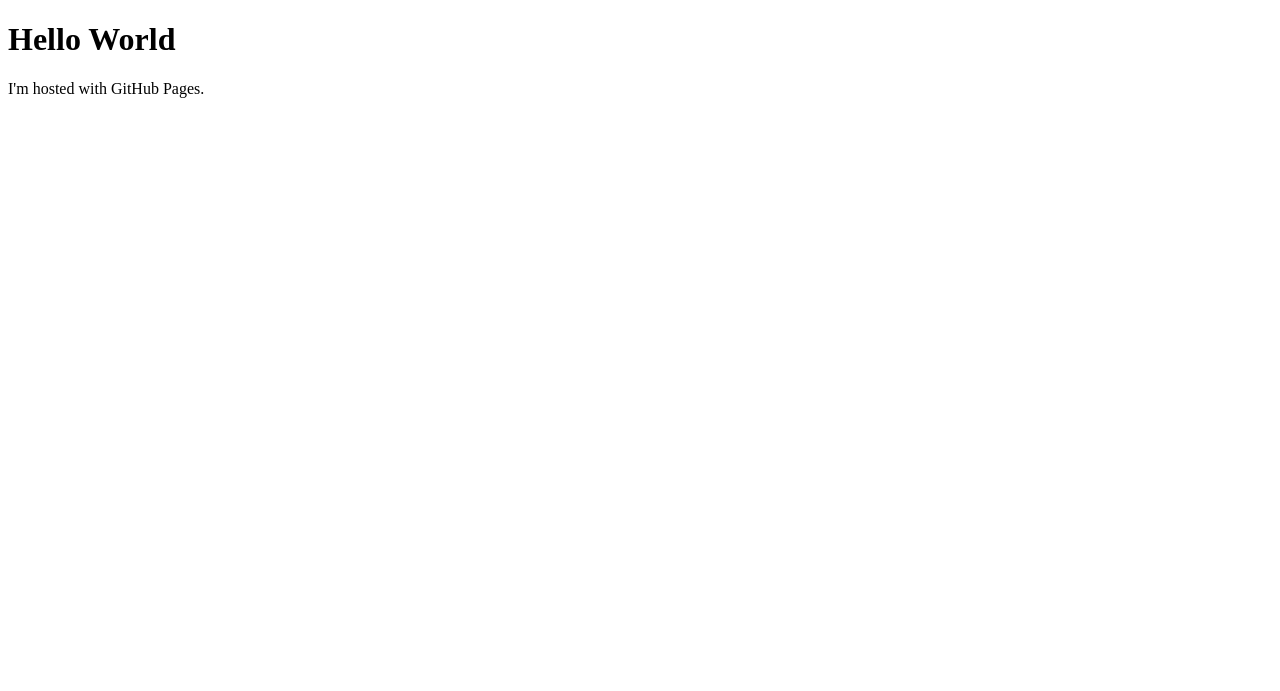
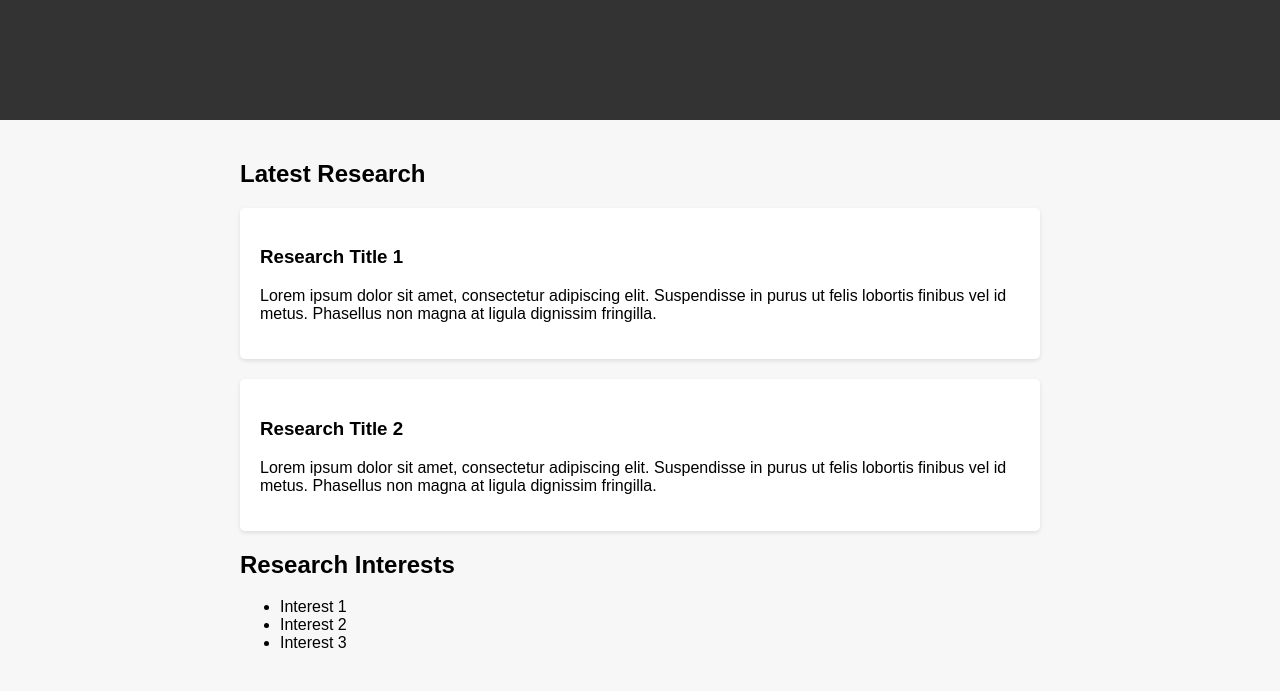
Before and after one commit to lorenzbaraldi/lorenzbaraldi.github.io, a plain HTML site: page index.html in a window 1280 px wide. Drawn offline with Linux system fonts and the light colour scheme.

Commit message:
Update index.html

```diff
--- a/index.html
+++ b/index.html
@@ -1,7 +1,68 @@
 <!DOCTYPE html>
-<html>
+<html lang="en">
+<head>
+  <meta charset="UTF-8">
+  <meta name="viewport" content="width=device-width, initial-scale=1.0">
+  <title>Research Site</title>
+  <style>
+    /* Add your custom CSS styling here */
+    body {
+      font-family: Arial, sans-serif;
+      margin: 0;
+      padding: 0;
+      background-color: #f7f7f7;
+    }
+
+    header {
+      background-color: #333;
+      color: #fff;
+      padding: 20px;
+      text-align: center;
+    }
+
+    .container {
+      max-width: 800px;
+      margin: 0 auto;
+      padding: 20px;
+    }
+
+    h1 {
+      color: #333;
+      text-align: center;
+    }
+
+    .research-item {
+      background-color: #fff;
+      padding: 20px;
+      margin-bottom: 20px;
+      border-radius: 5px;
+      box-shadow: 0 2px 4px rgba(0, 0, 0, 0.1);
+    }
+  </style>
+</head>
 <body>
-<h1>Hello World</h1>
-<p>I'm hosted with GitHub Pages.</p>
+  <header>
+    <h1>Research Site</h1>
+  </header>
+
+  <div class="container">
+    <h2>Latest Research</h2>
+    <div class="research-item">
+      <h3>Research Title 1</h3>
+      <p>Lorem ipsum dolor sit amet, consectetur adipiscing elit. Suspendisse in purus ut felis lobortis finibus vel id metus. Phasellus non magna at ligula dignissim fringilla.</p>
+    </div>
+
+    <div class="research-item">
+      <h3>Research Title 2</h3>
+      <p>Lorem ipsum dolor sit amet, consectetur adipiscing elit. Suspendisse in purus ut felis lobortis finibus vel id metus. Phasellus non magna at ligula dignissim fringilla.</p>
+    </div>
+
+    <h2>Research Interests</h2>
+    <ul>
+      <li>Interest 1</li>
+      <li>Interest 2</li>
+      <li>Interest 3</li>
+    </ul>
+  </div>
 </body>
 </html>
```
